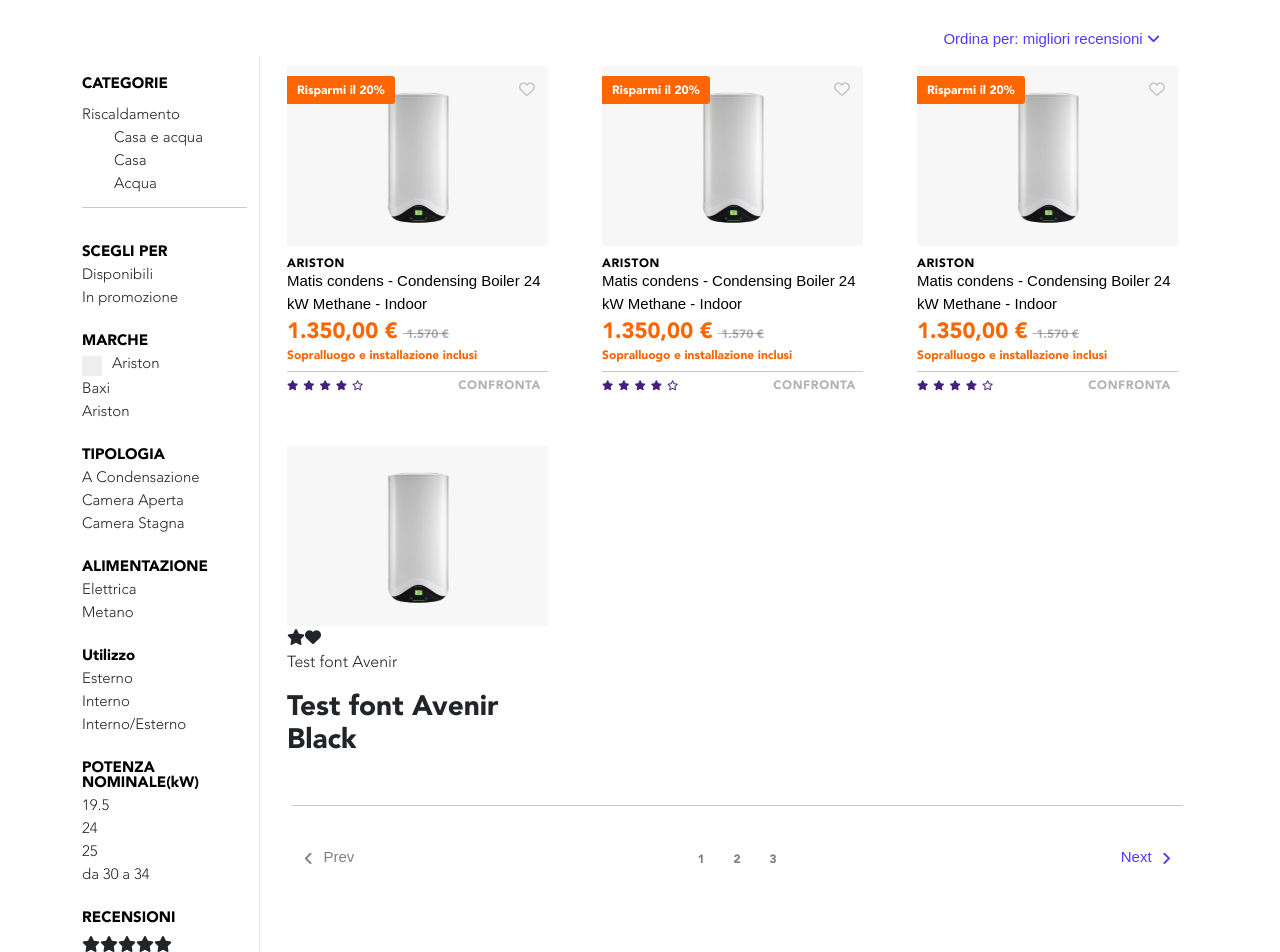
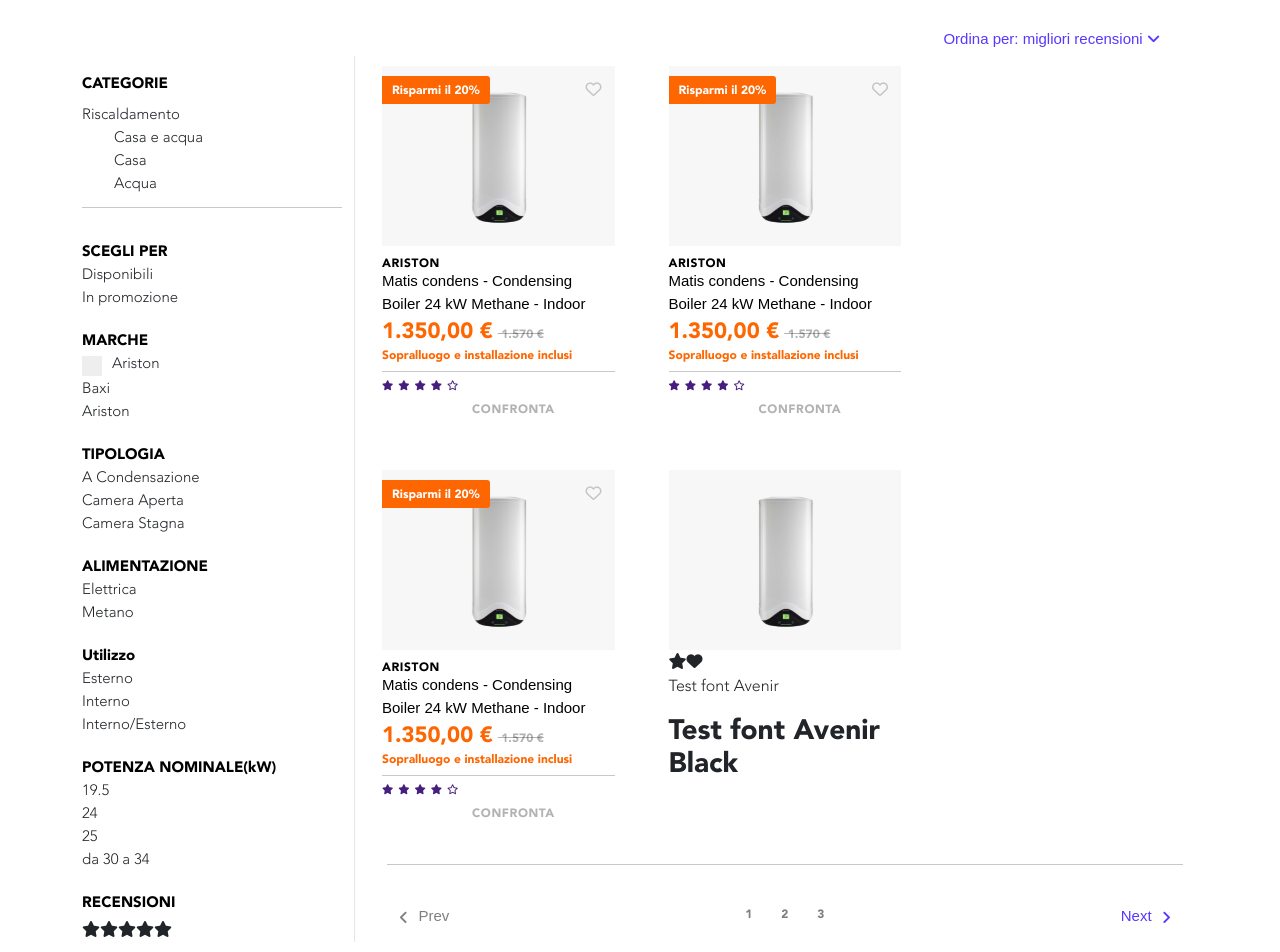
Before and after one commit to Daurelian/frontend-test-master, a React (Create React App) app: page / in a window 1280 px wide. Shown: the top 952 px of the page. Built offline with nearby package versions, Linux system fonts and the light colour scheme.

Commit message:
hover page_navigation

```diff
--- a/src/App.js
+++ b/src/App.js
@@ -9,7 +9,7 @@
         </h5>
       </div>
       <div className="row">
-        <div className="col-2 filter">
+        <div className="col-3 filter">
           {/* Filtro */}
           <p class="filterTitle">CATEGORIE</p>
           <h5 class="filterSubTitle">Riscaldamento</h5>
@@ -59,7 +59,7 @@
             </div>
           </div>
         </div>
-        <div className="col-10 product">
+        <div className="col-9 product">
           <div className="row">
             {/* Card */}
             <div className="col-4 card_product">
@@ -152,17 +152,15 @@
             </div>
             <div className="col-4">
               <ul className="ul_footer">
-                <li className="li_footer">
-                  <a class="active" href="#home">
-                    1
-                  </a>
-                </li>
-                <li className="li_footer">
-                  <a href="#news">2</a>
-                </li>
-                <li className="li_footer">
-                  <a href="#contact">3</a>
-                </li>
+                <a class="active list_link" href="#home">
+                  <li className="li_footer">1</li>
+                </a>
+                <a class="active list_link" href="#home">
+                  <li className="li_footer">2</li>
+                </a>
+                <a class="active list_link" href="#home">
+                  <li className="li_footer">3</li>
+                </a>
               </ul>
             </div>
             <div className="col-4">
--- a/src/styles/index.scss
+++ b/src/styles/index.scss
@@ -238,7 +238,7 @@
   padding: 0px 14px;
 }
 
-.li_footer a {
+.list_link {
   text-decoration: none;
   text-align: center;
   font-family: "Avenir-Black", Arial, Helvetica, sans-serif;
@@ -253,6 +253,7 @@
   border: 2px solid #5738ff;
   color: #ffffff;
   border-radius: 36px;
+  align-items: center;
 }
 
 //CSSCheckBox
```
